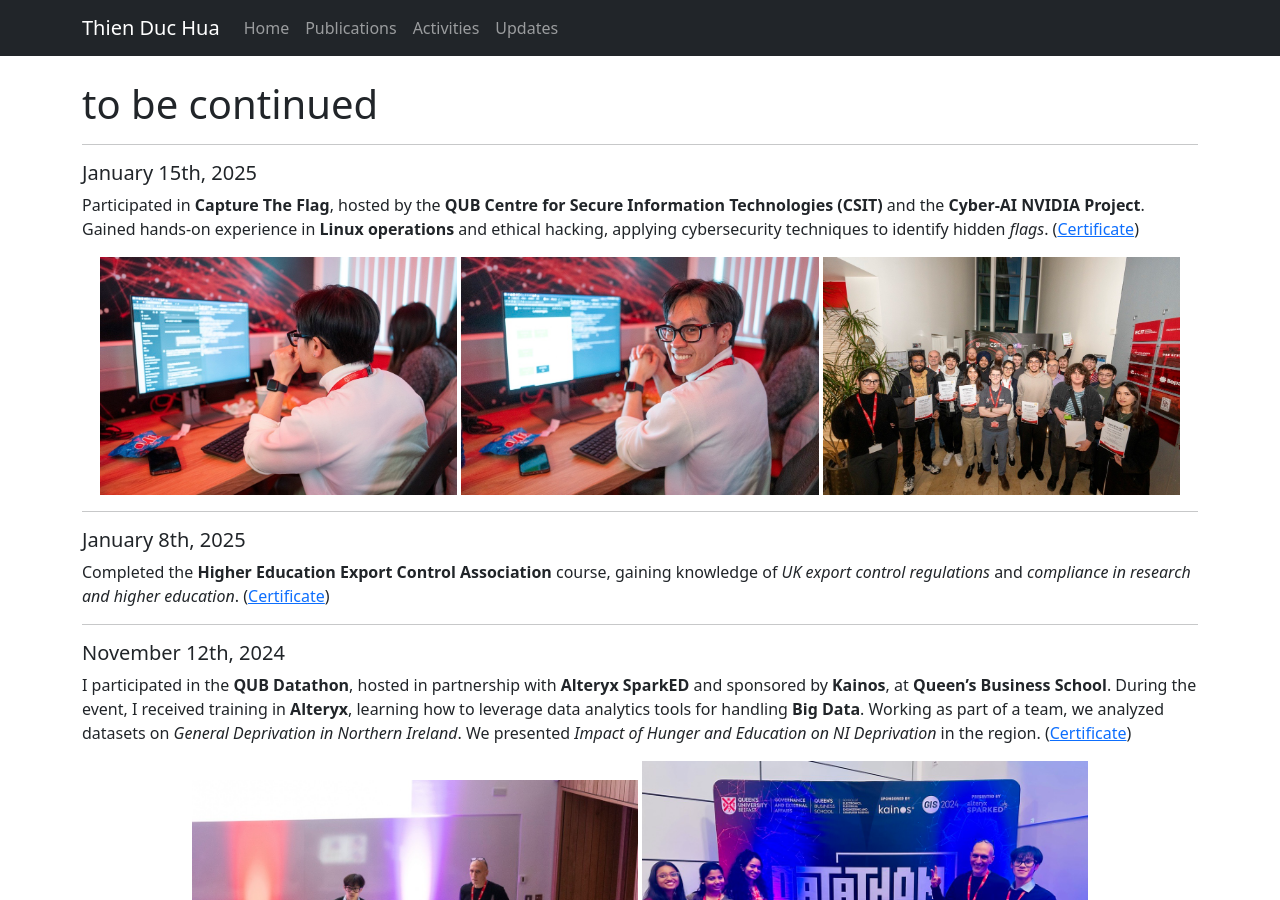
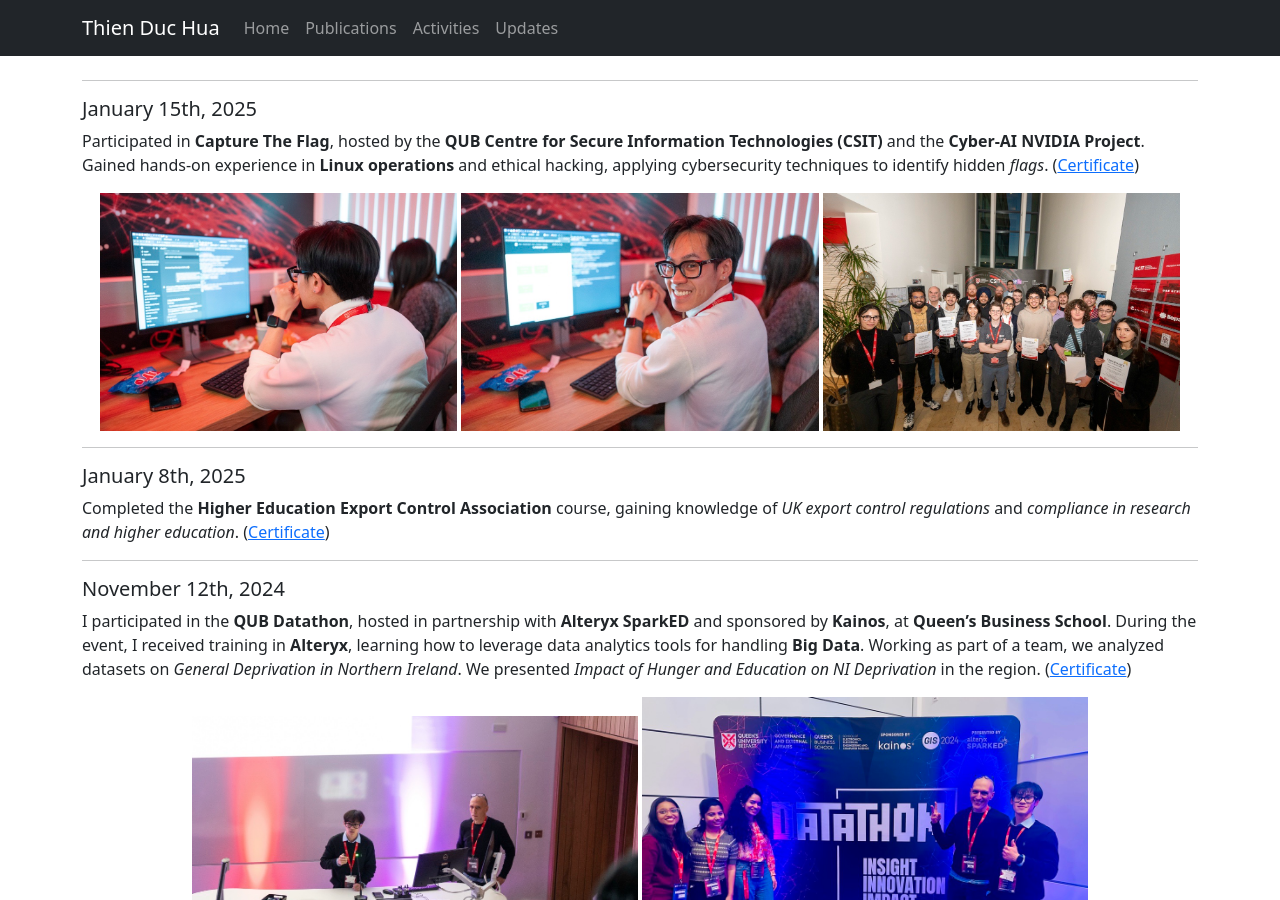
Before and after one commit to thienduchua/thienduchua.github.io, a Jekyll site: the page built from updates.md, in a window 1280 px wide and 900 px high. Built offline with Jekyll 4.4.1, drawn with Linux system fonts in a browser that asks for light colours.

Commit message:
Update updates.md

```diff
--- a/updates.md
+++ b/updates.md
@@ -2,8 +2,6 @@
 layout: default
 title: Updates
 ---
-
-# to be continued
 
 ---
 
```
